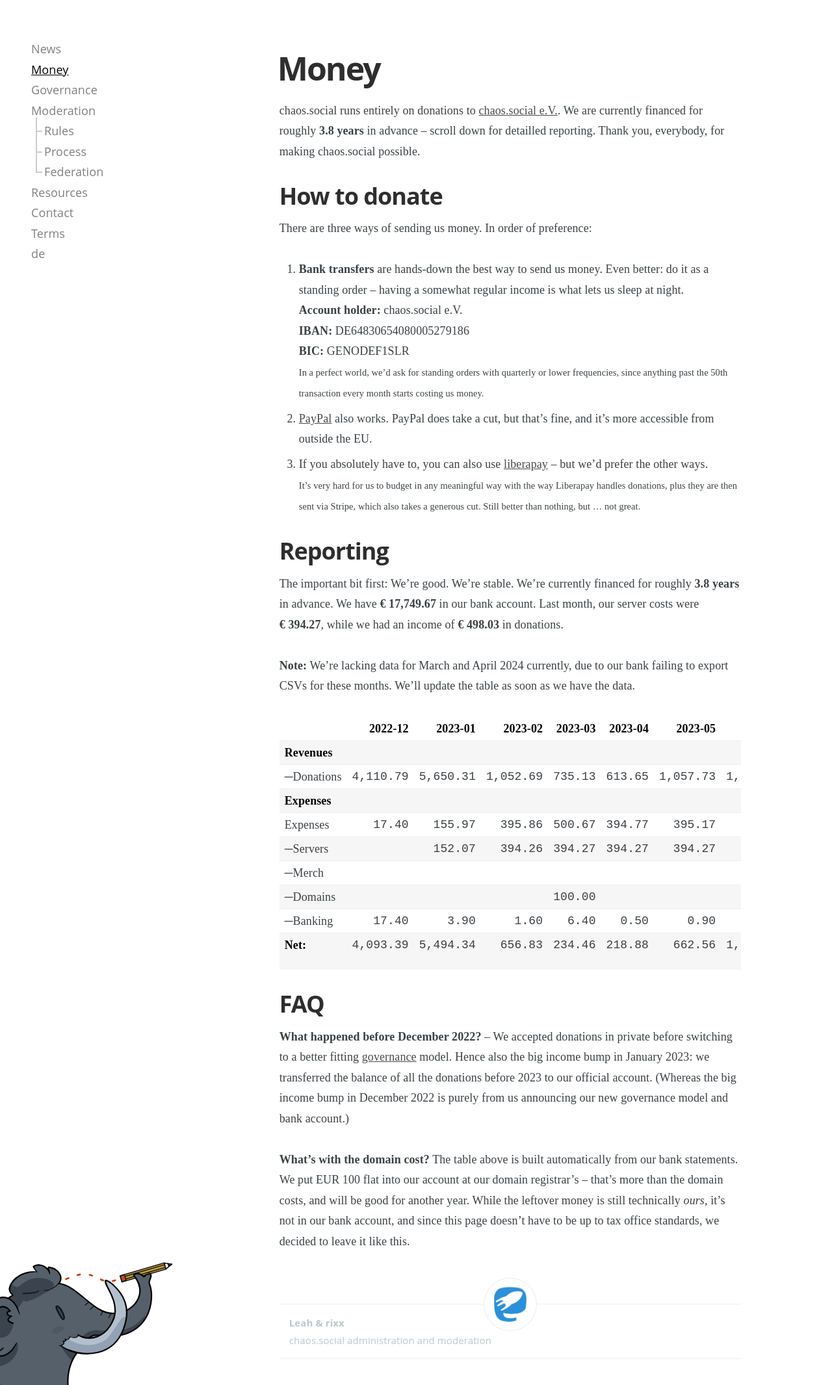
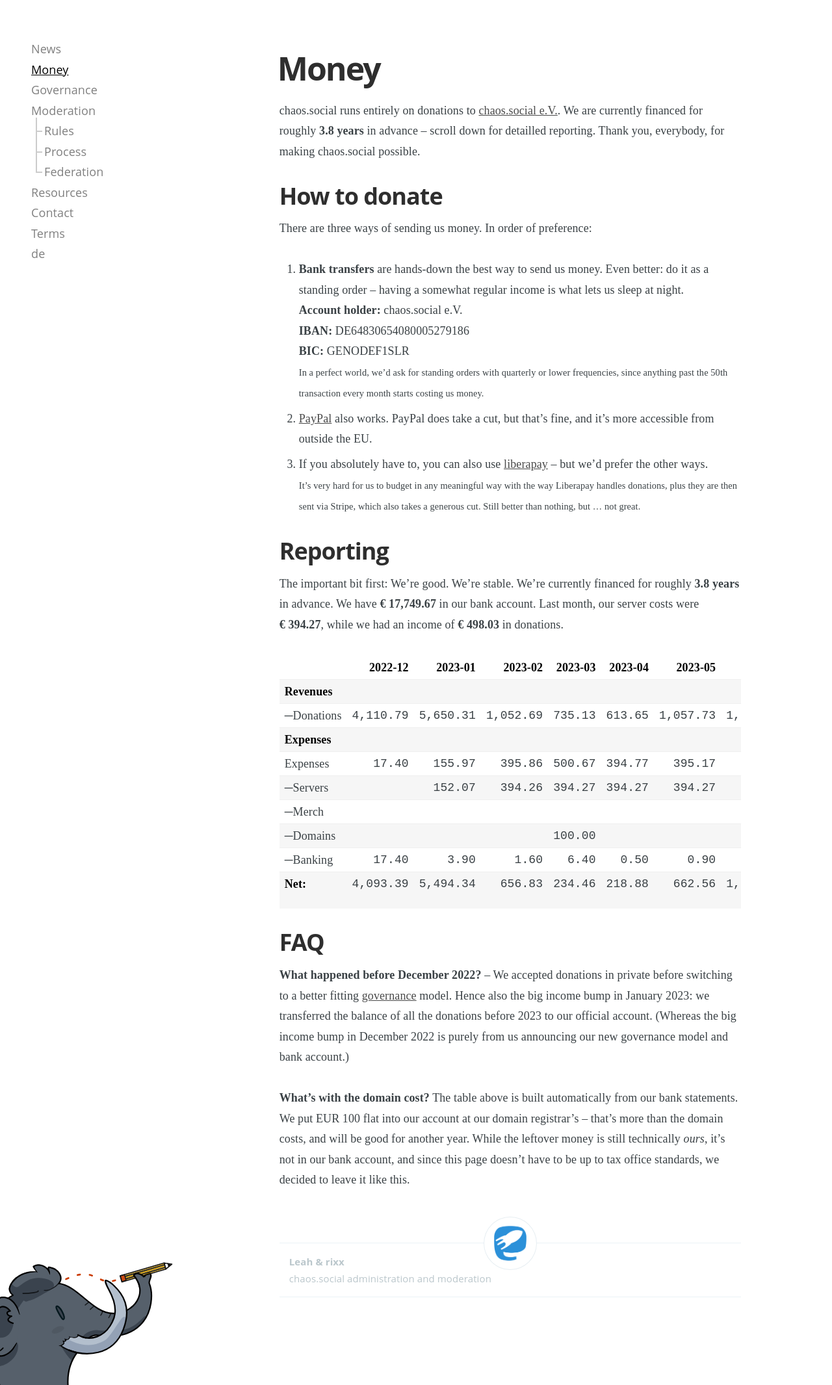
Before and after one commit to chaossocial/meta, a Jekyll site: the page built from money.md, in a window 1280 px wide. Shown: the whole page at 65% size. Built offline with Jekyll 4.4.1, drawn with Linux system fonts in a browser that asks for light colours.

Commit message:
Revert "Add note about missing finance updates"
This reverts commit 55f3cc3910cdba6b20adbf9372583c6d0afa2fa7.

```diff
--- a/money.md
+++ b/money.md
@@ -37,9 +37,6 @@
 **€&nbsp;{{ site.data.money.cbrSubreports[0][1].prRows[0].prrAmounts[-1][0].aquantity.floatingPoint | monetary }}**
 in donations.
 
-**Note:** We’re lacking data for March and April 2024 currently, due to our bank failing to export CSVs for these
-months. We’ll update the table as soon as we have the data.
-
 {% include money.html %}
 
 ## FAQ
```
Also changed, not shown: geld.md (+0 -3 lines).
